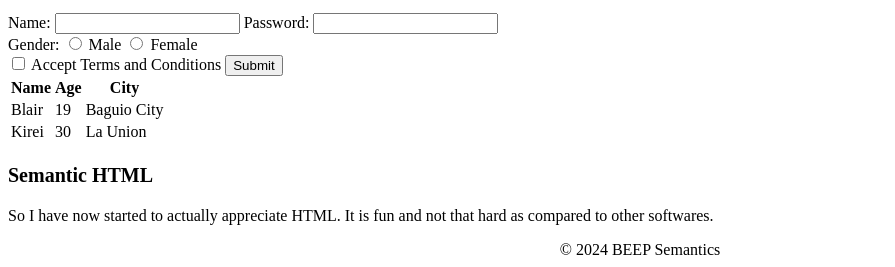
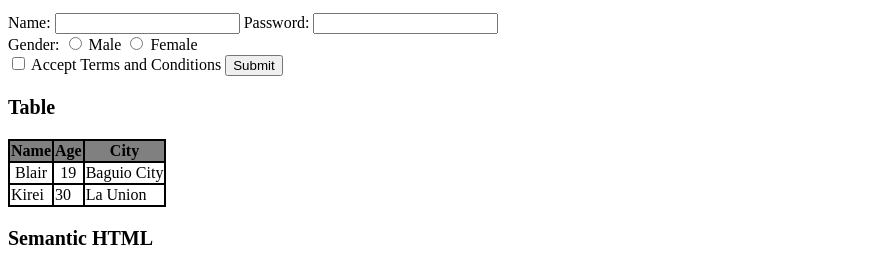
Before and after one commit to blckbeans/222427962-WebApp, a plain HTML site: page HtmlExercises.html in a window 1280 px wide. Shown: the part 525-792 px from the top of the page, without its empty margins (0-895 px from the left). Drawn offline with Linux system fonts and the light colour scheme.

Commit message:
FInal Touches for HTML Exercise

```diff
--- a/HtmlExercises.html
+++ b/HtmlExercises.html
@@ -49,6 +49,7 @@
             }
         </style>
     </Section>
+
     <form>
         <label for="Name"> Name:</label>
         <input type="text" id="name" name="name" required>
@@ -74,22 +75,27 @@
                     </label>
                     <input type="submit" value="Submit">
                 </section>
+            </section>
+        </section>
     </form>
-    <table>
+    <table bgcolor="black">
+        <p>
+        <h3>Table</h3>
+        </p>
         <thead>
-            <tr>
+            <tr bgcolor="gray" align="center">
                 <th>Name</th>
                 <th> Age</th>
                 <th>City</th>
             </tr>
         </thead>
         <tbody>
-            <tr>
+            <tr bgcolor="white" align="center">
                 <td>Blair</td>
                 <td>19</td>
                 <td>Baguio City</td>
             </tr>
-            <tr>
+            <tr bgcolor="white" align="">
                 <td>Kirei</td>
                 <td>30</td>
                 <td>La Union</td>
```
